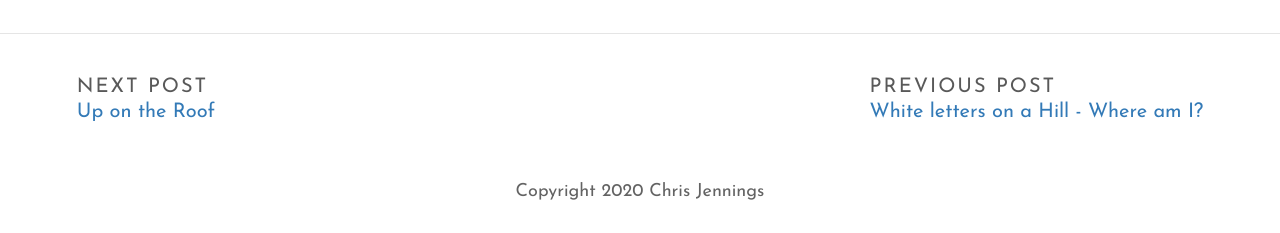
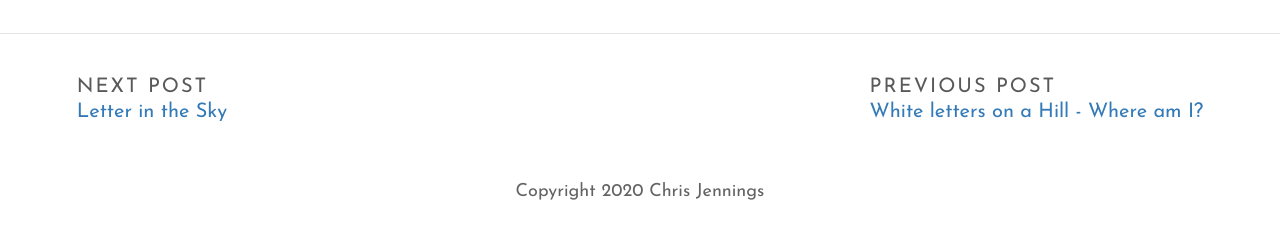
Before and after one commit to chrisatbrookes/bigtext, a Jekyll site: the page built from _posts/2020-08-19-red-lorry-yellow-lorry.md, in a window 1280 px wide and 900 px high, scrolled down 4607 px. Shown: the part 664-897 px from the top of the window. Built offline with Jekyll 4.4.1, drawn with Linux system fonts in a browser that asks for light colours; some web fonts are replaced.

Commit message:
Update Post “2020-08-20-up-on-the-roof”

```diff
--- a/_posts/2020-08-20-up-on-the-roof.md
+++ b/_posts/2020-08-20-up-on-the-roof.md
@@ -1,6 +1,6 @@
 ---
 layout: post
-title: Up on the Roof
+title: Letter in the Sky
 date: 2020-08-20T11:24:48.694Z
 header_feature_image: ../uploads/pevely_dairy_company_plant_office_building.jpg
 ---
```
